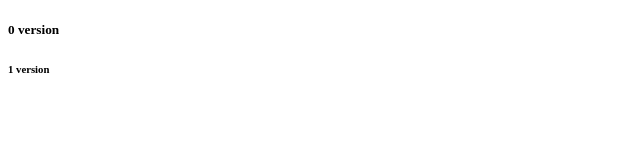
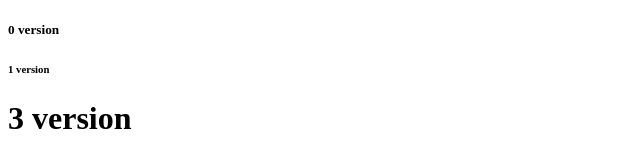
Before and after one commit to SettipalliVaishnavi/desktop-GIT04, a plain HTML site: page INDEX.HTML in a window 1280 px wide. Shown: the whole page, without its empty margins (0-640 px from the left). Drawn offline with Linux system fonts and the light colour scheme.

Commit message:
3 version

```diff
--- a/INDEX.HTML
+++ b/INDEX.HTML
@@ -8,6 +8,7 @@
 <body>
     <H5>0 version</H5>
     <h6>1 version</h6>
+    <h1>3 version</h1>
 
 </body>
 </html>
```
